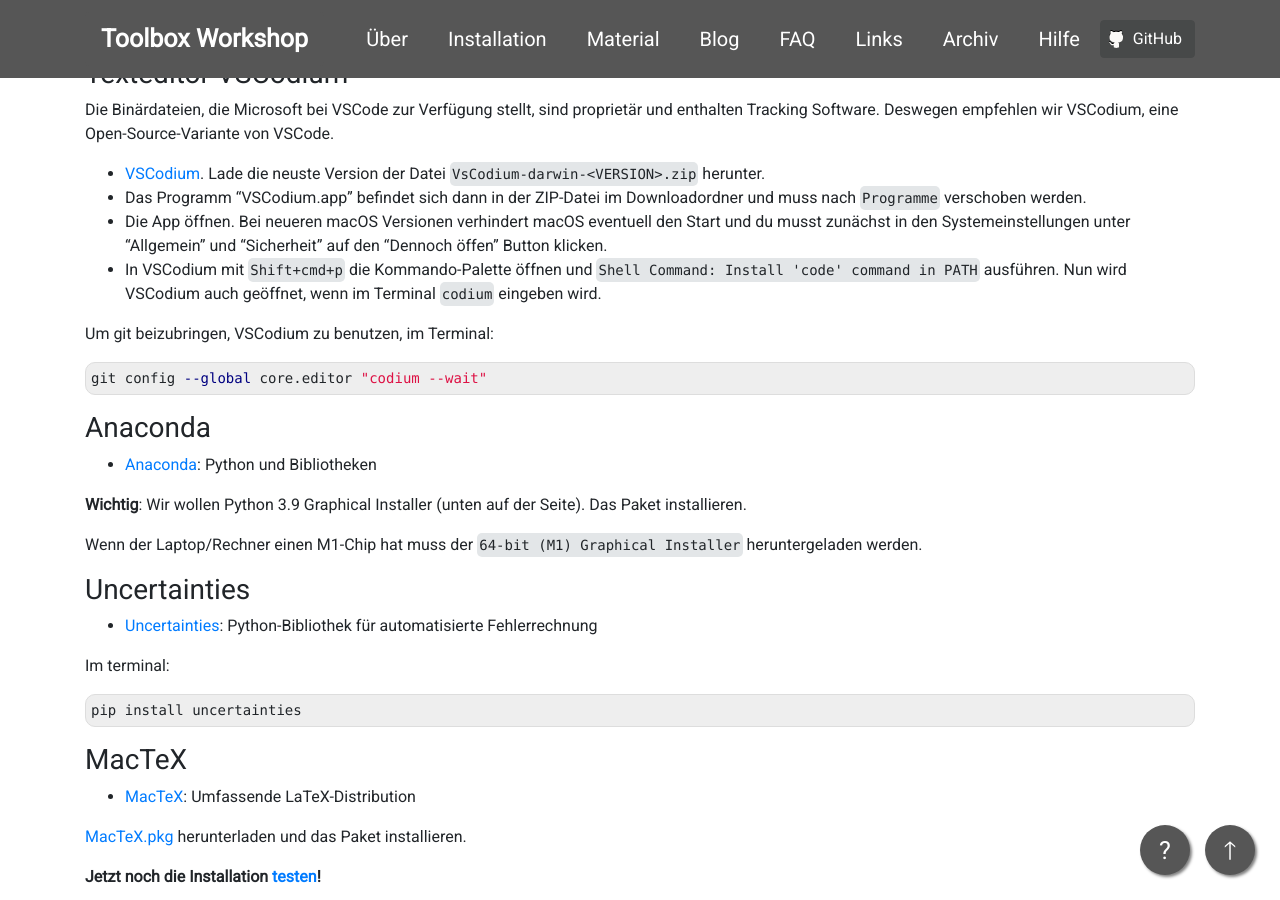
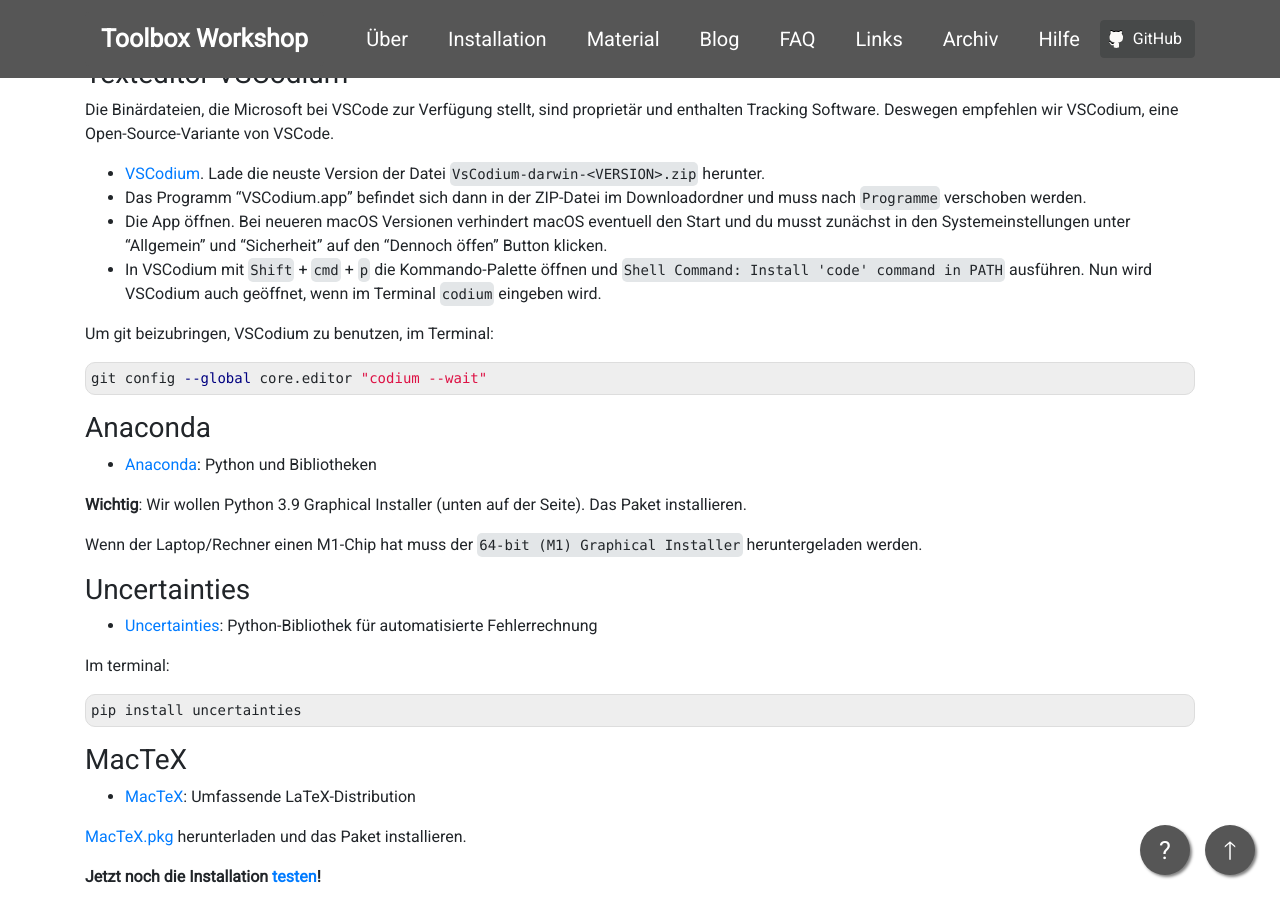
Before and after one commit to pep-dortmund/homepage-toolbox, a Jekyll site: the page built from install/macos.md, in a window 1280 px wide and 900 px high, scrolled down 756 px. Built offline with Jekyll 4.4.1, drawn with Linux system fonts in a browser that asks for light colours; nearby versions of some CDN libraries.

Commit message:
catch code block key combinations

```diff
--- a/install/macos.md
+++ b/install/macos.md
@@ -67,7 +67,7 @@
 -  Die App öffnen. Bei neueren macOS Versionen verhindert macOS eventuell den Start
   und du musst zunächst in den Systemeinstellungen unter "Allgemein" und "Sicherheit"
   auf den "Dennoch öffen" Button klicken.
--  In VSCodium mit `Shift+cmd+p` die Kommando-Palette öffnen und
+-  In VSCodium mit `Shift` + `cmd` + `p` die Kommando-Palette öffnen und
   `Shell Command: Install 'code' command in PATH` ausführen.
   Nun wird VSCodium auch geöffnet, wenn im Terminal `codium` eingeben wird.
 
```
